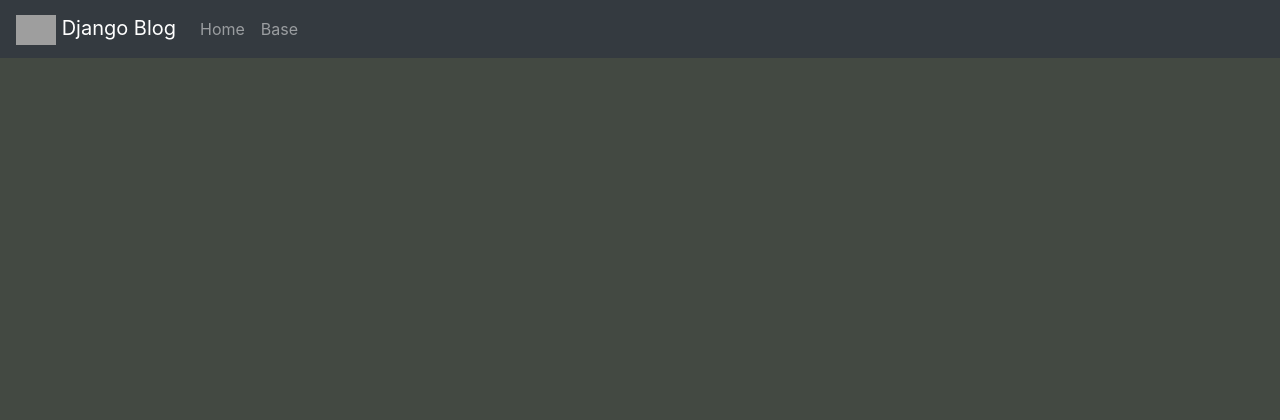
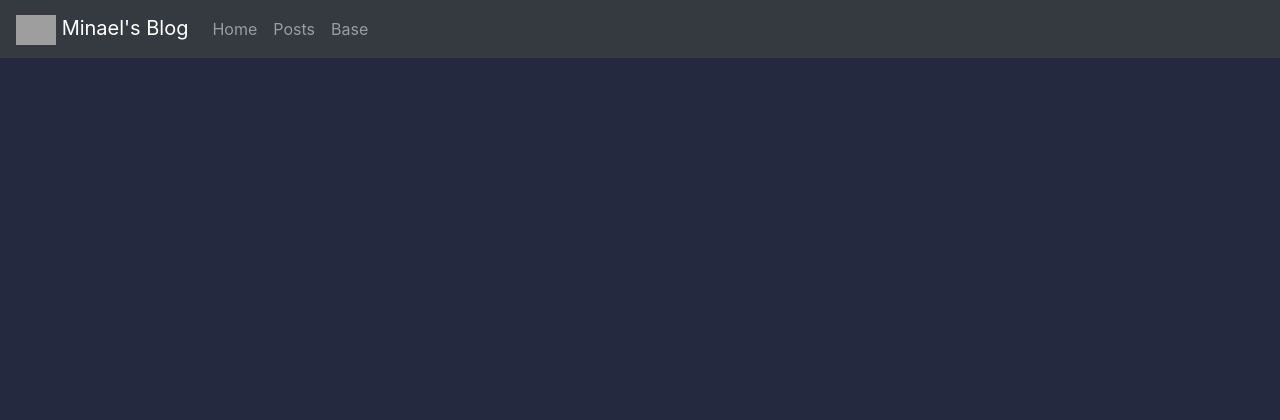
Before and after one commit to shaiene-industries/Loop, a Django app: template templates/base/base.html in a window 1280 px wide. Shown: the top 420 px of the page. Run offline with Django 3.2, Linux system fonts and the light colour scheme; the template is opened without the code that fills it, so the values that code supplies are empty; some libraries are stand-ins or nearby versions; grey boxes are pictures that could not be loaded.

Commit message:
Changed bg color to blue, altered names and logo

```diff
--- a/templates/base/base.html
+++ b/templates/base/base.html
@@ -4,7 +4,7 @@
         <!-- Required meta tags -->
         <meta charset="utf-8">
         <meta name="viewport" content="width=device-width, initial-scale=1, shrink-to-fit=no">
-        <title>Django App</title>
+        <title>Minael's blog</title>
         <!-- Bootstrap CSS -->
         <link rel="stylesheet" href="https://stackpath.bootstrapcdn.com/bootstrap/4.5.0/css/bootstrap.min.css" integrity="sha384-9aIt2nRpC12Uk9gS9baDl411NQApFmC26EwAOH8WgZl5MYYxFfc+NcPb1dKGj7Sk" crossorigin="anonymous">
 
@@ -13,7 +13,7 @@
                 color: rgb(134, 172, 119);
             }
             body{
-                background-color: rgb(67, 73, 66);
+                background-color: #242940;
                 height: 100%;
             }
             .title{
@@ -54,8 +54,8 @@
         <!-- Navbar -->
         <nav class="navbar navbar-expand-lg navbar-dark bg-dark" style="margin-bottom:1%;">
             <a class="navbar-brand" href="#">
-                <img src="https://lh3.googleusercontent.com/proxy/Nswz8KFhqyEROl-sdraD-t7RiXcToUSa7hB4hjC_lHPtd6ZTbLkJUhZ-MqsudqFwQ5cO5CdyAc8WX87w1ZJl" style="width: 40px;">
-                Django Blog
+                <img src="https://pixabay.com/get/57e8dd4a4252a914f1dc8460da2932771336dfe4555775_640.png" style="width: 40px;">
+                Minael's Blog
             </a>
             <button class="navbar-toggler" type="button" data-toggle="collapse" data-target="#navbarSupportedContent"
                 aria-controls="navbarSupportedContent" aria-expanded="false" aria-label="Toggle navigation">
@@ -65,7 +65,10 @@
             <div class="collapse navbar-collapse" id="navbarSupportedContent">
                 <ul class="navbar-nav mr-auto">
                     <li class="nav-item ">
-                        <a class="nav-link" href=" {% url 'blog:home'%}">Home</a>
+                        <a class="nav-link" href=" {% url 'index:index'%}">Home</a>
+                    </li>
+                    <li class="nav-item ">
+                        <a class="nav-link" href=" {% url 'blog:home'%}">Posts</a>
                     </li>
                     <li class="nav-item">
                         <a class="nav-link" href="{% url 'blog:base' %}">Base</a>
```
